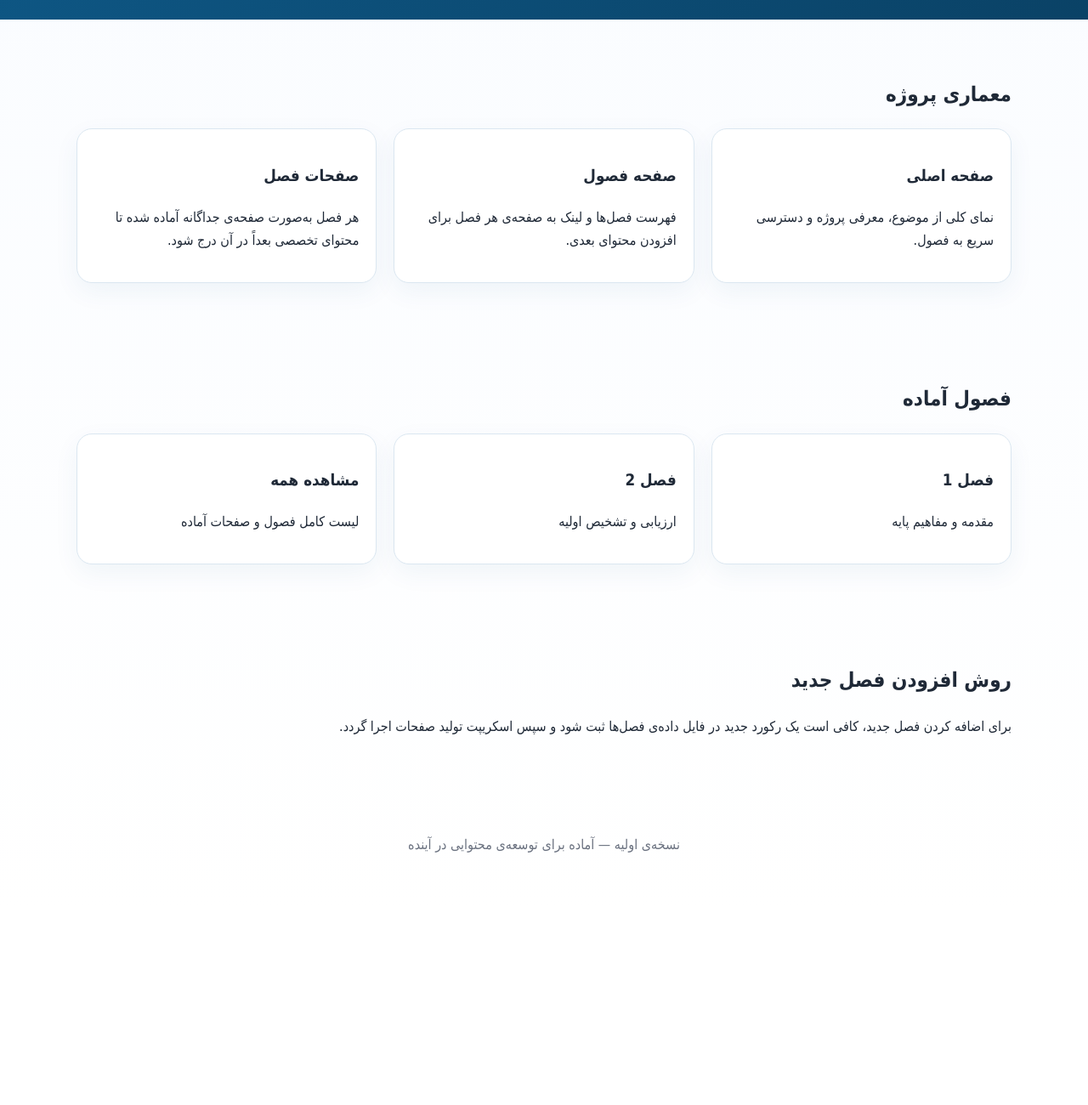
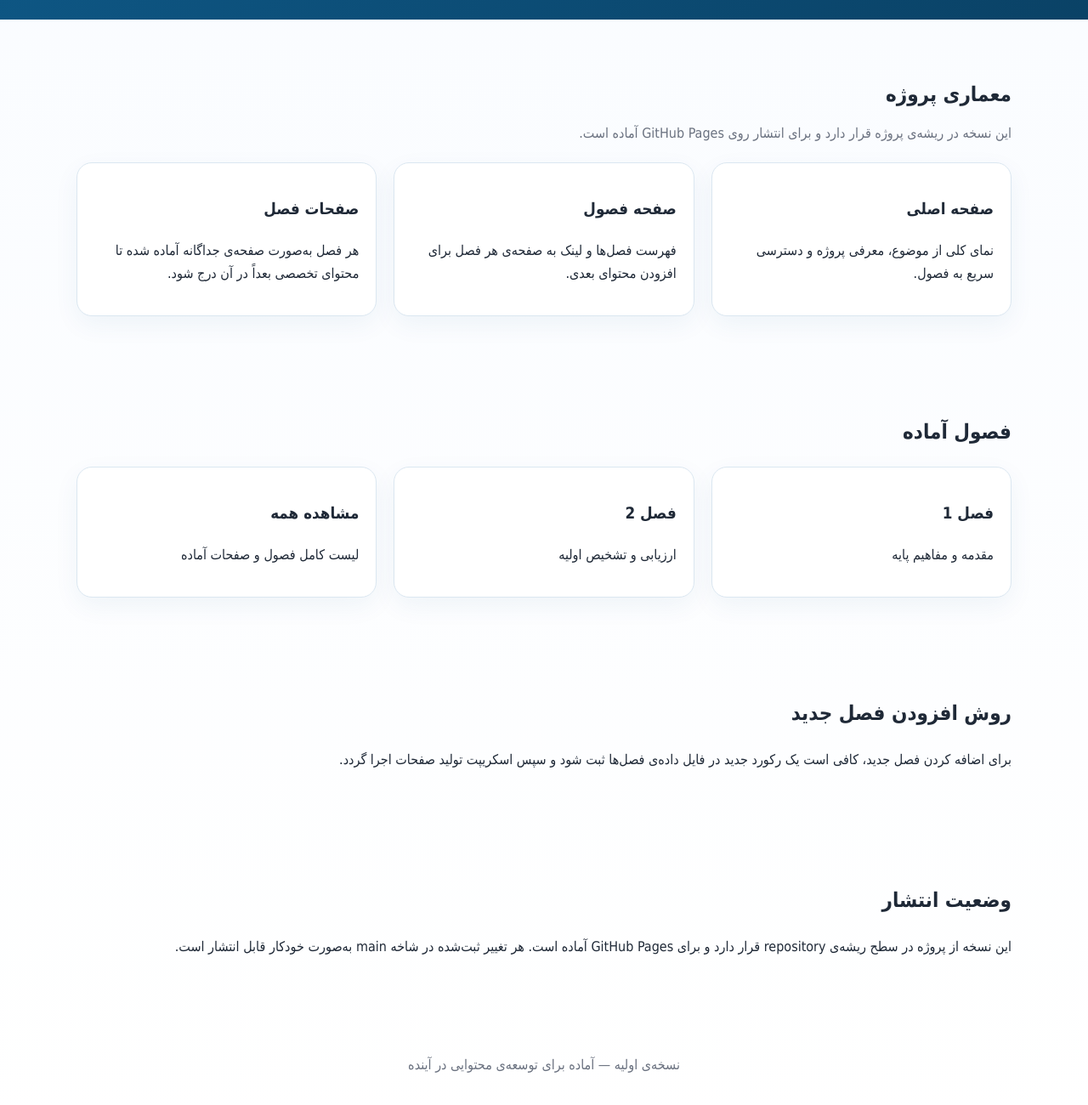
Before and after one commit to hadiebiii/Nephrology, a plain HTML site: page index.html in a window 1280 px wide. Shown: the part 468-1768 px from the top of the page at 85% size. Before the commit the page ends 1539 px from the top, so only its background shows below. Drawn offline with Linux system fonts and the light colour scheme.

Commit message:
Update root project site content

```diff
--- a/assets/css/style.css
+++ b/assets/css/style.css
@@ -143,6 +143,12 @@ body {
   padding: 3rem 0;
 }
 
+.section-intro {
+  color: var(--muted);
+  margin-top: -0.5rem;
+  margin-bottom: 1.25rem;
+}
+
 .grid {
   display: grid;
   gap: 1.25rem;
--- a/index.html
+++ b/index.html
@@ -47,6 +47,9 @@
     <main>
       <section id="overview" class="section container">
         <h2>معماری پروژه</h2>
+        <p class="section-intro">
+          این نسخه در ریشه‌ی پروژه قرار دارد و برای انتشار روی GitHub Pages آماده است.
+        </p>
         <div class="grid cards">
           <article class="card">
             <h3>صفحه اصلی</h3>
@@ -87,6 +90,13 @@
           <p>برای اضافه کردن فصل جدید، کافی است یک رکورد جدید در فایل داده‌ی فصل‌ها ثبت شود و سپس اسکریپت تولید صفحات اجرا گردد.</p>
         </div>
       </section>
+
+      <section class="section container">
+        <h2>وضعیت انتشار</h2>
+        <div class="card">
+          <p>این نسخه از پروژه در سطح ریشه‌ی repository قرار دارد و برای GitHub Pages آماده است. هر تغییر ثبت‌شده در شاخه main به‌صورت خودکار قابل انتشار است.</p>
+        </div>
+      </section>
     </main>
 
     <footer class="footer">
```
